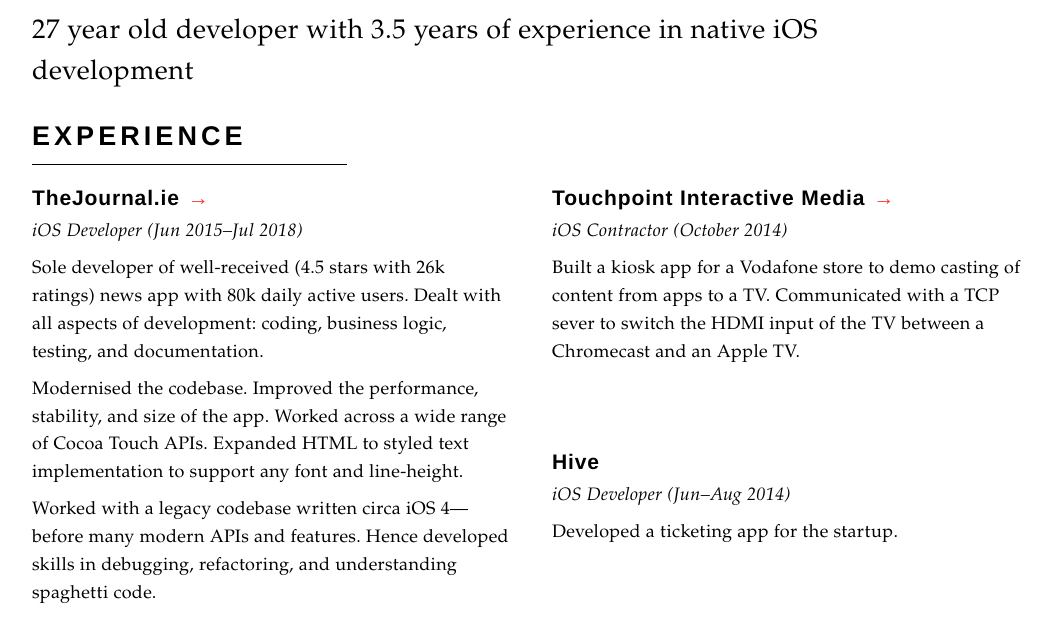
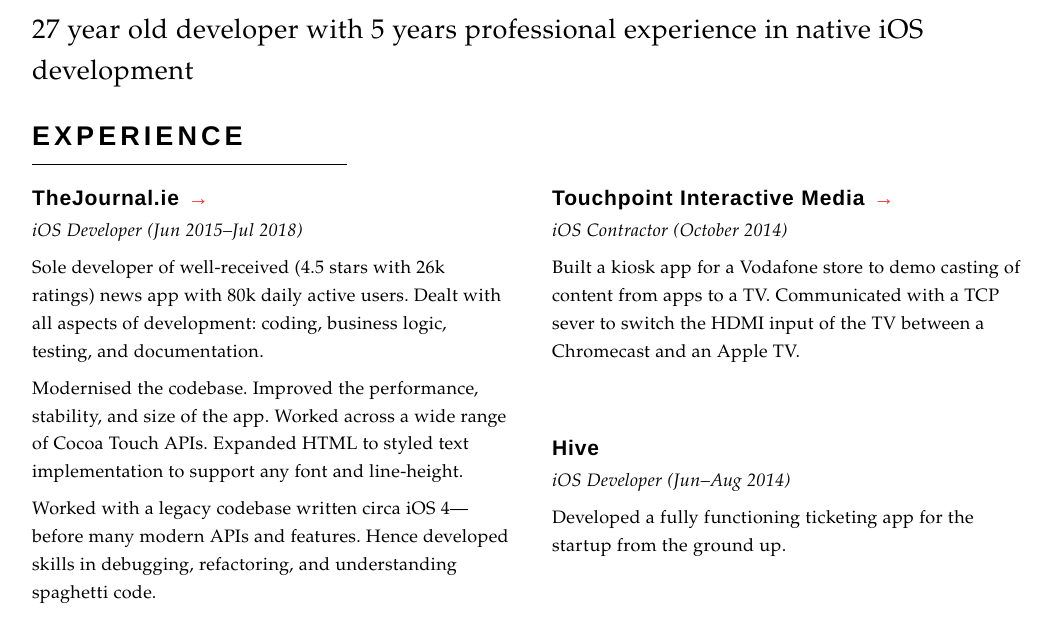
Before and after one commit to Shayanzadeh/shayanzadeh.github.io, a website: page cv/index.html in a window 1280 px wide. Shown: the part 120-753 px from the top of the page, without its empty margins (108-1160 px from the left). Drawn offline with Linux system fonts and the light colour scheme.

Commit message:
Calculate years of experience using JS

```diff
--- a/cv/index.html
+++ b/cv/index.html
@@ -14,7 +14,7 @@
   <div class="wrapper">
     <header>
       <h1 class="name"><a href="/">Shayan Yousefizadeh</a></h1>
-      <p class="description">${age} year old developer with 3.5 years of experience in native iOS development</p>
+      <p class="description">${age} year old developer with ${experience} years professional experience in native iOS development</p>
     </header>
     <section>
       <h2>Experience</h2>
@@ -34,7 +34,7 @@
         <div class="experience">
           <h3>Hive</h3>
           <p class="title">iOS Developer (Jun–Aug 2014)</p>
-          <p>Developed a ticketing app for the startup.</p>
+          <p>Developed a fully functioning ticketing app for the startup from the ground up.</p>
         </div>
       </div>
     </section>
@@ -87,17 +87,17 @@
       <div class="skills-container">
         <div class="skill skill-mobile">
           <h3>Mobile</h3>
-          <p>Following the iOS community closely and keeping up-to-date. Two of my favourite WWDC talks are <a href="https://developer.apple.com/videos/play/wwdc2018/223/">“Embracing Algorithms”</a> and <a href="https://developer.apple.com/videos/play/wwdc2015/408/">“Protocol-Oriented
-              Programming in Swift”</a>.</p>
+          <p>An  fanboy at heart, I closely follow the iOS community and am consistently up-to-date.</p>
           <ul class="tags">
             <li class="proficiency-five">Objective-C</li>
-            <li class="proficiency-four">Swift 4.2</li>
+            <li class="proficiency-five">Swift</li>
             <li class="proficiency-five">UIKit</li>
             <li class="proficiency-five">Foundation</li>
             <li class="proficiency-three">Core Graphics</li>
             <li>Core Animation</li>
-            <li class="proficiency-three">XCTest</li>
+            <li class="proficiency-three">Testing</li>
             <li class="proficiency-five">Autolayout</li>
+            <li class="proficiency-four">Carthage</li>
           </ul>
         </div>
         <div class="skill">
@@ -144,15 +144,17 @@
   </div>
 
   <script>
-    let calcAge = birthday => {
+    let yearsSince = date => {
       var now = Date.now() / 1000; // ms -> s
-      var elapsed = now - birthday;
+      var elapsed = now - date;
       return Math.floor(elapsed / (60 * 60 * 24 * 365));
     };
 
-    var age = calcAge(729691200);
-    var element = document.getElementsByClassName("description")[0];
-    element.textContent = element.textContent.replace("${age}", age);
+    var age = yearsSince(729691200);
+    var experience = yearsSince(1420113600);
+    var descriptionElement = document.getElementsByClassName("description")[0];
+    descriptionElement.textContent = descriptionElement.textContent.replace("${age}", age).replace("${experience}", experience);
+
   </script>
 </body>
 
```
